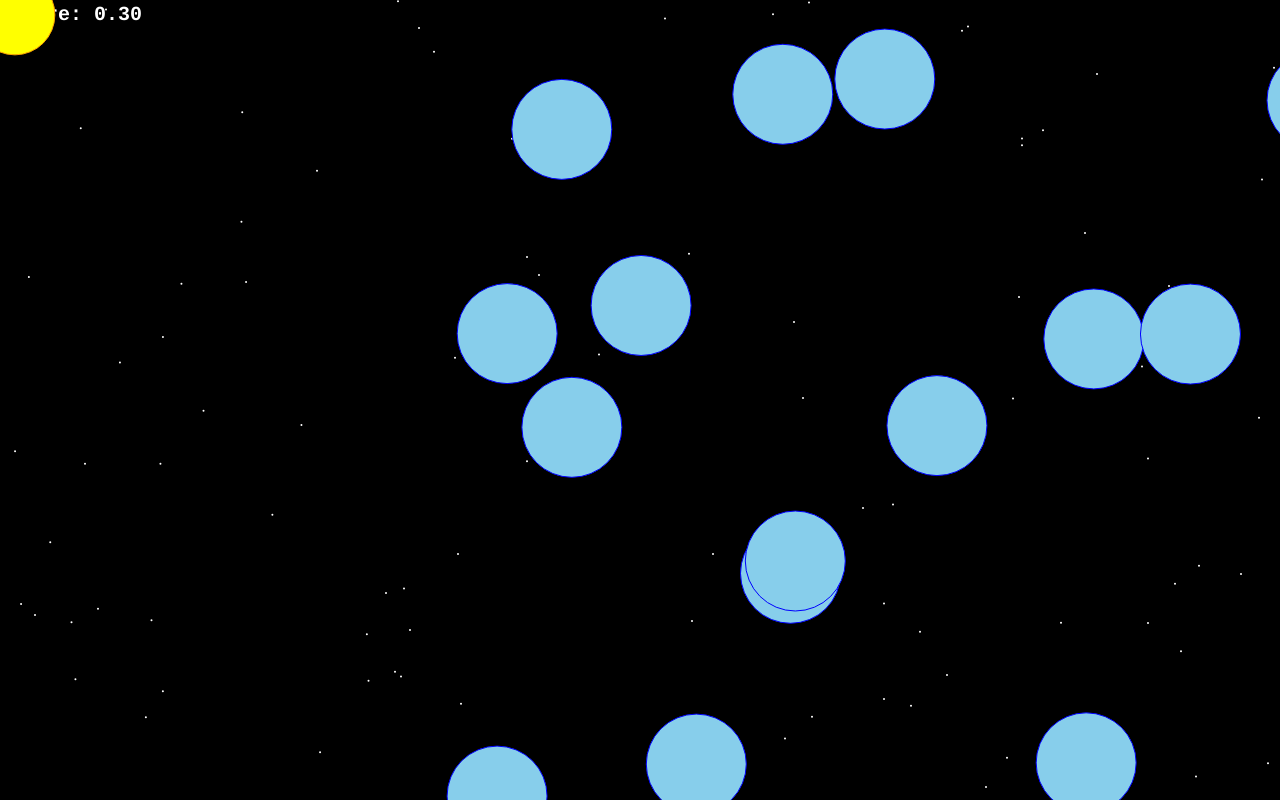
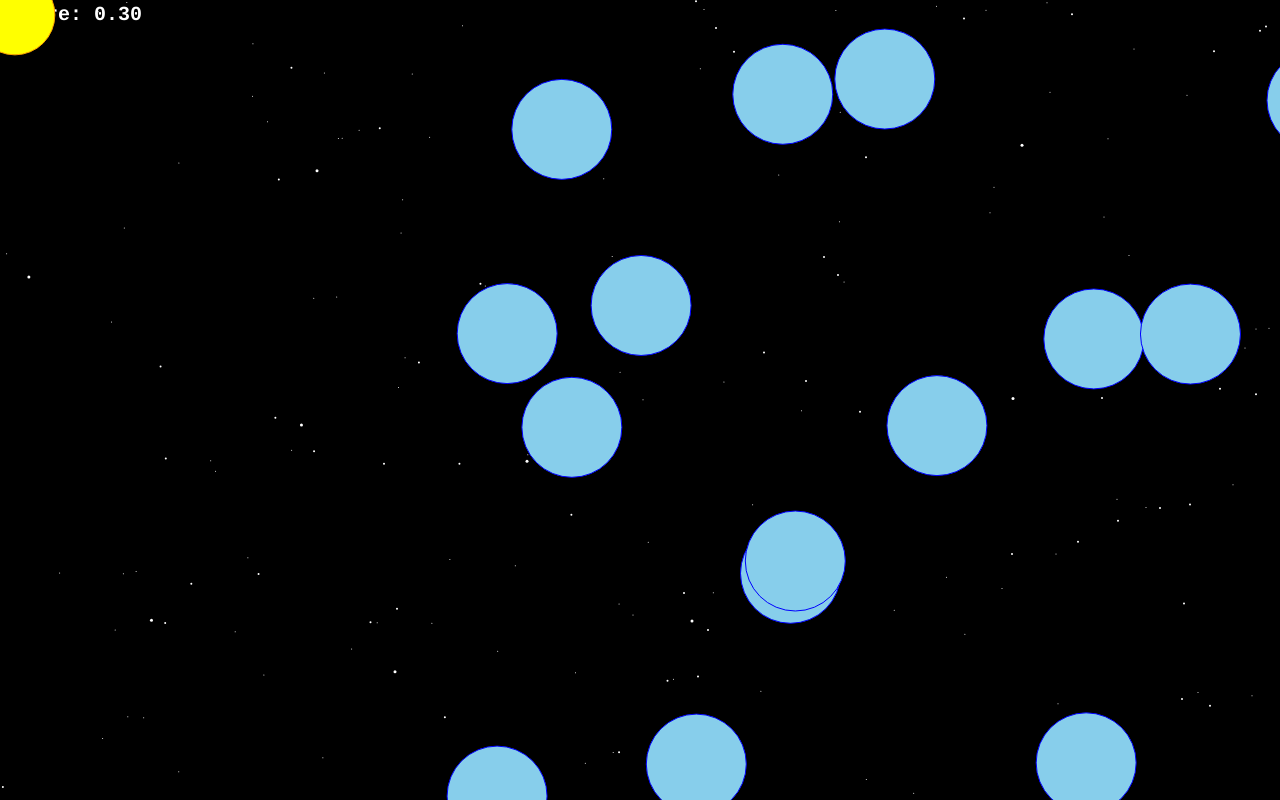
Before and after one commit to PCalape/space-impact, a plain HTML site: page space.html in a window 1280 px wide. Drawn offline with Linux system fonts and the light colour scheme.

Commit message:
make better stars

```diff
--- a/space.html
+++ b/space.html
@@ -103,12 +103,58 @@
             }
         }
 
-        function Star(x, y) {
+        function NearStar(x, y) {
+            this.x = x;
+            this.y = y;
+            this.radius = 1.5;
+            this.color = 'white';
+            this.speed = 3;
+
+            this.update = () => {
+                this.x -= this.speed;
+                if (this.x < 0) {
+                    this.x = canvas.width;
+                }
+            }
+
+            this.draw = () => {
+                context.beginPath();
+                context.arc(this.x, this.y, this.radius, 0, 2 * Math.PI);
+                context.fillStyle = this.color;
+                context.globalAlpha = 1;
+                context.fill();
+            }
+        }
+
+        function MidStar(x, y) {
             this.x = x;
             this.y = y;
             this.radius = 1;
             this.color = 'white';
-            this.speed = 3;
+            this.speed = 2;
+
+            this.update = () => {
+                this.x -= this.speed;
+                if (this.x < 0) {
+                    this.x = canvas.width;
+                }
+            }
+
+            this.draw = () => {
+                context.beginPath();
+                context.arc(this.x, this.y, this.radius, 0, 2 * Math.PI);
+                context.fillStyle = this.color;
+                context.globalAlpha = 1;
+                context.fill();
+            }
+        }
+
+        function FarStar(x, y) {
+            this.x = x;
+            this.y = y;
+            this.radius = 0.5;
+            this.color = 'white';
+            this.speed = 1;
 
             this.update = () => {
                 this.x -= this.speed;
@@ -312,8 +358,16 @@
 
         const spaceship = new Spaceship(initSpaceshipPosX, initSpaceshipPosY);
 
+        for (let x = 0; x < 10; x++) {
+            stars.push(new NearStar(Math.random() * canvas.width, Math.random() * canvas.height));
+        }
+
+        for (let x = 0; x < 50; x++) {
+            stars.push(new MidStar(Math.random() * canvas.width, Math.random() * canvas.height));
+        }
+
         for (let x = 0; x < 100; x++) {
-            stars.push(new Star(Math.random() * canvas.width, Math.random() * canvas.height));
+            stars.push(new FarStar(Math.random() * canvas.width, Math.random() * canvas.height));
         }
 
         let powerUp;
```
